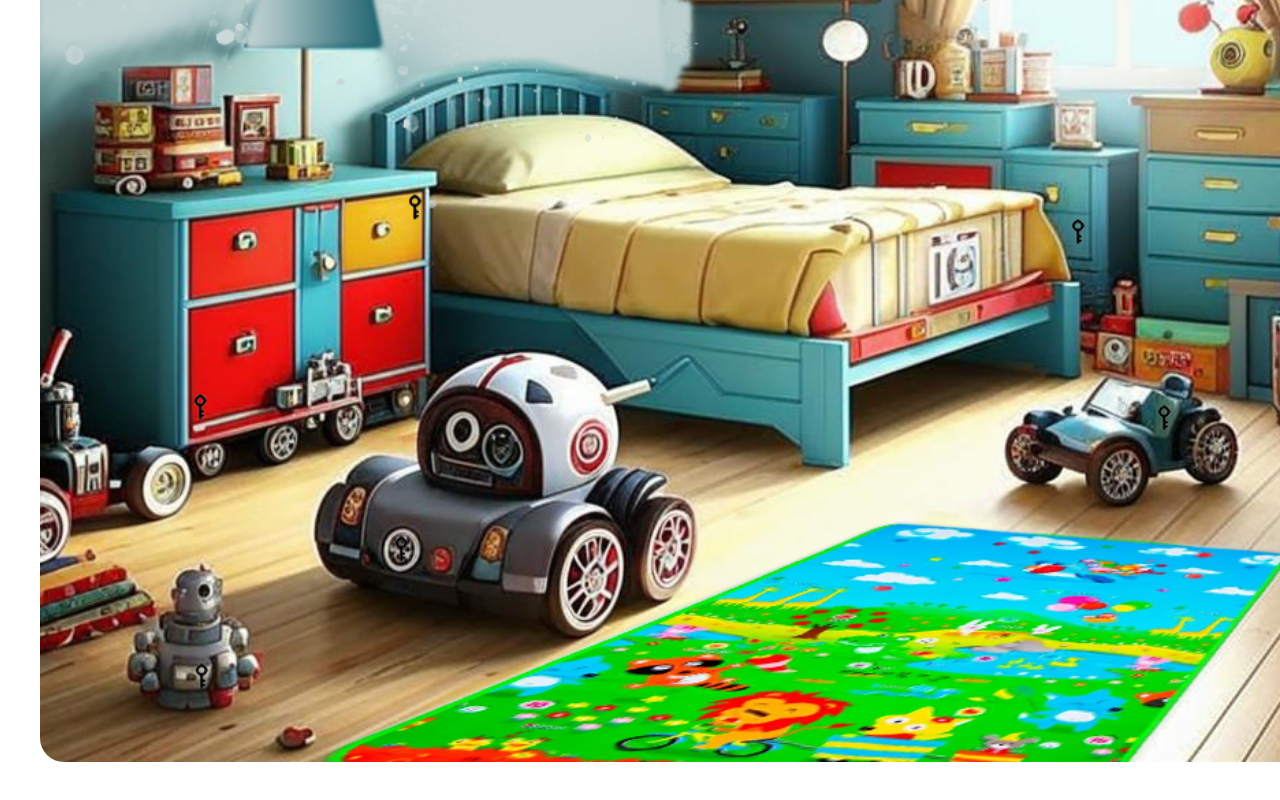
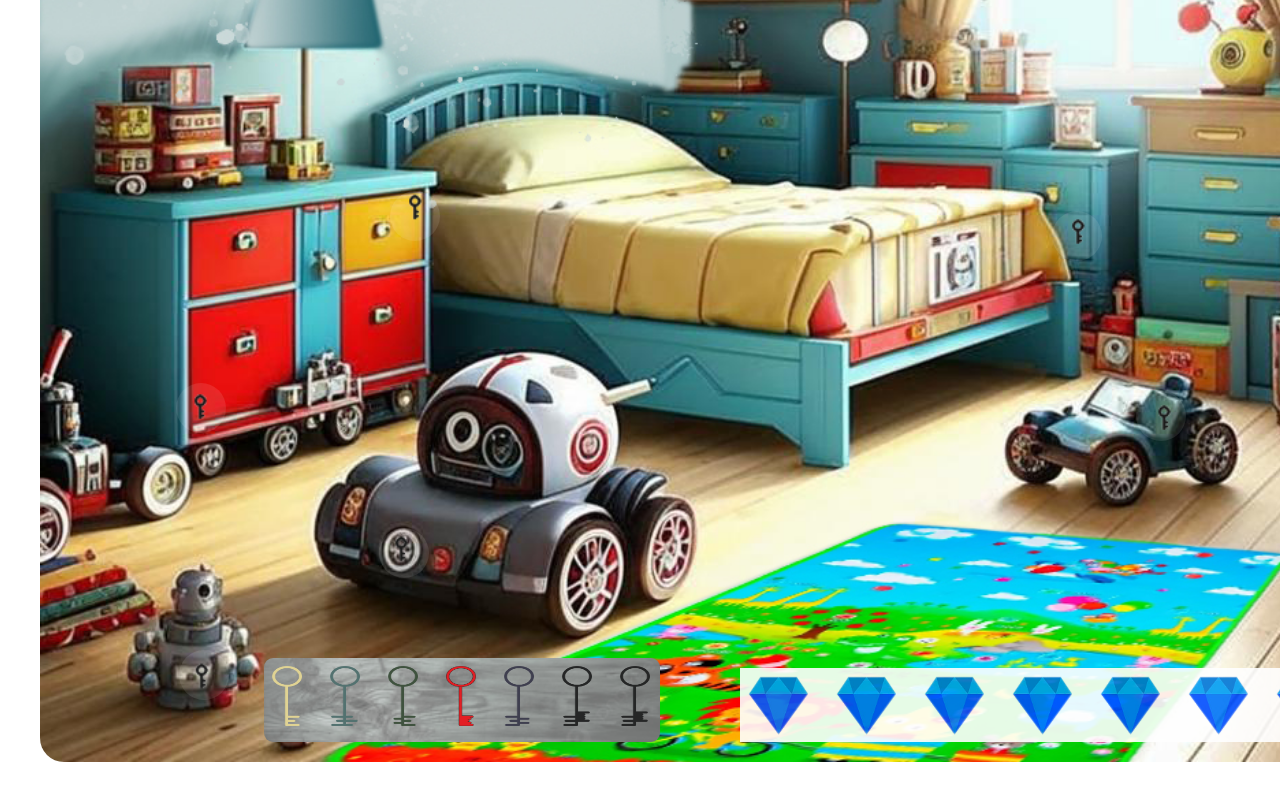
Before and after one commit to dianaveselkina/keys-game, a Vue app: page / in a window 1280 px wide. Shown: the part 728-1528 px from the top of the page. Built offline with nearby package versions, Linux system fonts and the light colour scheme.

Commit message:
add diamond

```diff
--- a/src/components/GameBoard1.vue
+++ b/src/components/GameBoard1.vue
@@ -1,8 +1,136 @@
 <template>
-  <div class="room-two"></div>
+  <div class="room-two">
+    <div class="key-container">
+      <div v-for="clef in clefs" :key="clef.id" class="clef">
+        <img
+          @click="add(clef)"
+          :src="clef.image"
+          :style="{
+            width: '30px',
+            height: '60px',
+          }"
+        />
+      </div>
+    </div>
+    <div id="11" @click="select($event)" class="key-box key1"></div>
+    <div id="12" @click="select($event)" class="key-box key2"></div>
+    <div id="13" @click="select($event)" class="key-box key3"></div>
+    <div id="14" @click="select($event)" class="key-box key4"></div>
+    <div id="15" @click="select($event)" class="key-box key5"></div>
+    <div id="16" @click="select($event)" class="key-box key6"></div>
+    <div id="17" @click="select($event)" class="key-box key7"></div>
+
+    <div class="diamond-container">
+      <!-- <div v-show="targetId - 10 === magicKey"> -->
+      <div v-for="adamant in adamants" :key="adamant.id">
+        <img
+          :src="adamant.image"
+          :style="{
+            width: '60px',
+            height: '60px',
+          }"
+        />
+      </div>
+    </div>
+    <!-- </div> -->
+  </div>
 </template>
 
-<script setup></script>
+<script setup>
+import { ref } from 'vue';
+const show = ref(false);
+const clefs = ref([
+  {
+    id: 1,
+    image: '/img/clef1.png',
+    width: '30px',
+    height: '60px',
+  },
+  {
+    id: 2,
+    image: '/img/clef2.png',
+    width: '30px',
+    height: '60px',
+  },
+  {
+    id: 3,
+    image: '/img/clef3.png',
+    width: '30px',
+    height: '60px',
+  },
+  {
+    id: 4,
+    image: '/img/clef4.png',
+    width: '30px',
+    height: '60px',
+  },
+  {
+    id: 5,
+    image: '/img/clef5.png',
+    width: '30px',
+    height: '60px',
+  },
+  {
+    id: 6,
+    image: '/img/clef6.png',
+    width: '30px',
+    height: '60px',
+  },
+  {
+    id: 7,
+    image: '/img/clef6.png',
+    width: '30px',
+    height: '60px',
+  },
+]);
+const adamants = ref([
+  {
+    id: 1,
+    image: '/img/diamond1.png',
+  },
+  {
+    id: 2,
+    image: '/img/diamond1.png',
+  },
+  {
+    id: 3,
+    image: '/img/diamond1.png',
+  },
+  {
+    id: 4,
+    image: '/img/diamond1.png',
+  },
+  {
+    id: 5,
+    image: '/img/diamond1.png',
+  },
+  {
+    id: 6,
+    image: '/img/diamond1.png',
+  },
+  {
+    id: 7,
+    image: '/img/diamond1.png',
+  },
+]);
+let magicKey = '';
+const add = (clef) => {
+  magicKey = clef.id;
+  console.log(magicKey);
+};
+
+const select = (event) => {
+  let targetId = event.target.id;
+
+  // targetId - 10 === magicKey ? addDiamond() : console.log('!!!!');
+};
+
+const diamonds = ref([]);
+const addDiamond = (adamant) => {
+  diamonds.value.push(adamant);
+  console.log('Diamond');
+};
+</script>
 
 <style scoped>
 .room-two {
@@ -21,13 +149,63 @@
   padding: 8px;
   gap: 28px;
   position: absolute;
-  top: 120px;
-  left: 430px;
+  bottom: 20px;
+  left: 224px;
   background-image: url(/public/img/key-container.png);
   background-repeat: no-repeat;
   background-size: cover;
   border-radius: 9px;
   width: 380px;
   height: 68px;
+  cursor: pointer;
+}
+.key-box {
+  position: absolute;
+  width: 50px;
+  height: 50px;
+  background-color: #fff;
+  opacity: 10%;
+  border-radius: 50%;
+  cursor: pointer;
+}
+.key1 {
+  top: 829px;
+  left: 350px;
+}
+.key2 {
+  top: 1029px;
+  left: 1096px;
+}
+.key3 {
+  top: 849px;
+  left: 1012px;
+}
+.key4 {
+  top: 1021px;
+  left: 136px;
+}
+.key5 {
+  top: 1288px;
+  left: 139px;
+}
+.key6 {
+  top: 1166px;
+  left: 339px;
+}
+.key7 {
+  top: 159px;
+  left: 913px;
+}
+.diamond-container {
+  position: absolute;
+  display: flex;
+  padding: 8px;
+  gap: 28px;
+  width: 588px;
+  height: 58px;
+  bottom: 20px;
+  left: 700px;
+  background-color: #fff;
+  opacity: 90%;
 }
 </style>
```
Also changed, not shown: public/img/diamond1.png (added).
